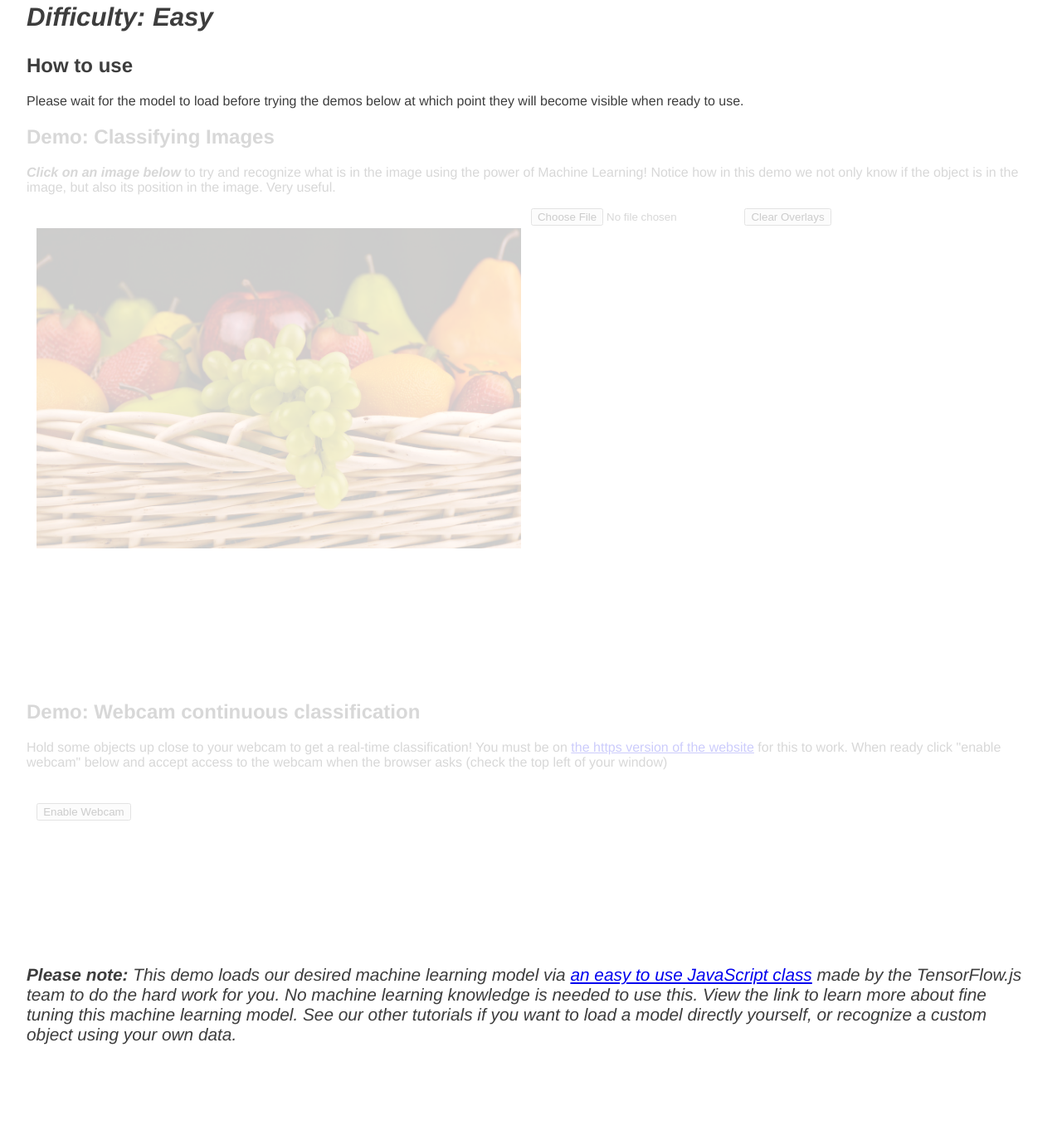
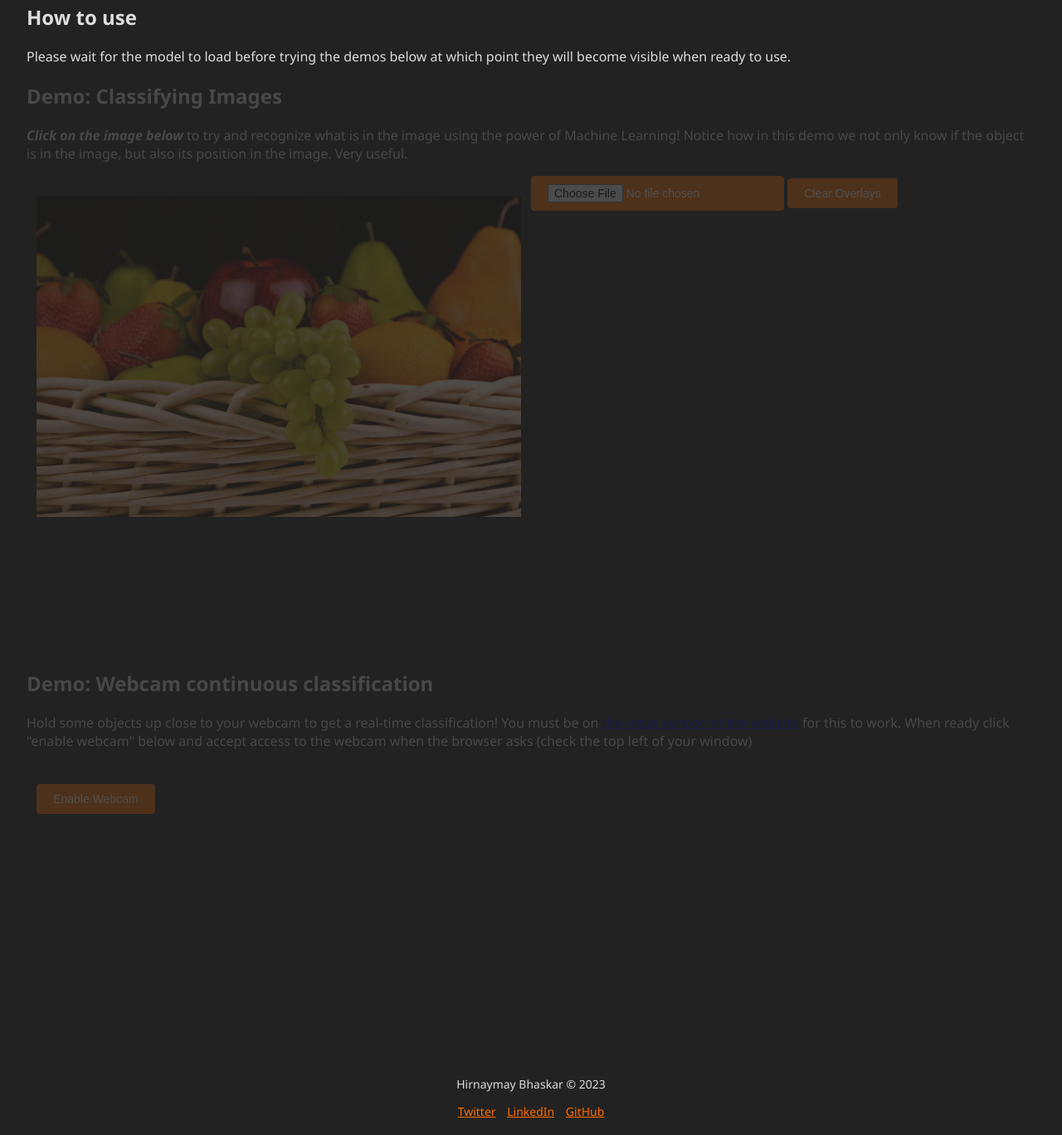
Before and after one commit to octopols/Multiple-Overlapping-Object-Detection, a website: page index.html in a window 1280 px wide. Shown: the part 92-1460 px from the top of the page at 83% size. Before the commit the page ends 1383 px from the top, so only its background shows below. Drawn offline with Linux system fonts and the light colour scheme; a script that the page names is missing.

Commit message:
Versionn 2.0
Made various design fixes and link updates

```diff
--- a/index.html
+++ b/index.html
@@ -11,18 +11,14 @@
     <link rel="stylesheet" href="style.css">
   </head>
   <body>
-    <h1>Multiple object detection using pre trained model in TensorFlow.js</h1>
-
-    <header class="note">
-      <h2>Difficulty: Easy</h2>
-    </header>
+    <h1 class="intro">Multiple object detection using pre trained model in TensorFlow.js</h1>
 
     <h2>How to use</h2>
     <p>Please wait for the model to load before trying the demos below at which point they will become visible when ready to use.</p>
 
     <section id="demos" class="invisible">
       <h2>Demo: Classifying Images</h2>
-      <p><em>Click on an image below</em> to try and recognize what is in the image using the power of Machine Learning! Notice how in this demo we not only know if the object is in the image, but also its position in the image. Very useful.</p>
+      <p><em>Click on the image below </em> to try and recognize what is in the image using the power of Machine Learning! Notice how in this demo we not only know if the object is in the image, but also its position in the image. Very useful.</p>
 
       <input type="file" id="image-input" accept="image/*">
       <button id="clear-button">Clear Overlays</button>
@@ -33,7 +29,7 @@
 
 
       <h2>Demo: Webcam continuous classification</h2>
-      <p>Hold some objects up close to your webcam to get a real-time classification! You must be on <a href="https://codepen.io/jasonmayes/pen/qBEJxgg">the https version of the website</a> for this to work. When ready click "enable webcam" below and accept access to the webcam when the browser asks (check the top left of your window)</p>
+      <p>Hold some objects up close to your webcam to get a real-time classification! You must be on <a href="https://codepen.io/octopols/pen/bGmMeJw">the https version of the website</a> for this to work. When ready click "enable webcam" below and accept access to the webcam when the browser asks (check the top left of your window)</p>
 
       <div id="liveView" class="videoView">
         <button id="webcamButton">Enable Webcam</button>
@@ -41,10 +37,15 @@
       </div>
     </section>
 
-    <footer class="note">
-      <p>
-        <em>Please note:</em> This demo loads our desired machine learning model via <a href="https://github.com/tensorflow/tfjs-models/tree/master/coco-ssd" title="View TensorFlow.js COCO-SSD on our GitHub">an easy to use JavaScript class</a> made by the TensorFlow.js team to do the hard work for you. No machine learning knowledge is needed to use this. View the link to learn more about fine tuning this machine learning model. See our other tutorials if you want to load a model directly yourself, or recognize a custom object using your own data.
-      </p>
+    <footer>
+      <div class="footer-info">
+        <p>Hirnaymay Bhaskar &copy; 2023</p>
+      </div>
+      <div class="social-icons">
+        <a href="https://twitter.com/octopols">Twitter</a>
+        <a href="https://www.linkedin.com/in/hirnaymay/">LinkedIn</a>
+        <a href="https://github.com/octopols">GitHub</a>
+      </div>
     </footer>
 
     <!-- Import TensorFlow.js library -->
--- a/style.css
+++ b/style.css
@@ -1,32 +1,13 @@
-/**
- * @license
- * Copyright 2018 Google LLC. All Rights Reserved.
- * Licensed under the Apache License, Version 2.0 (the "License");
- * you may not use this file except in compliance with the License.
- * You may obtain a copy of the License at
- *
- * http://www.apache.org/licenses/LICENSE-2.0
- *
- * Unless required by applicable law or agreed to in writing, software
- * distributed under the License is distributed on an "AS IS" BASIS,
- * WITHOUT WARRANTIES OR CONDITIONS OF ANY KIND, either express or implied.
- * See the License for the specific language governing permissions and
- * limitations under the License.
- * =============================================================================
- */
+/* Global styles */
+body {
+  font-family: 'Segoe UI', Tahoma, Geneva, Verdana, sans-serif;
+  margin: 2em;
+  color: #ddd;
+  background-color: #222;
+}
 
-/******************************************************
- * Stylesheet by Jason Mayes 2020.
- * Modified by Hirnaymay Bhaskar 2023
- *
- * Got questions? Reach out to me on social:
- * LinkedIn: https://www.linkedin.com/in/hirnaymay/
- *****************************************************/
-
- body {
-    font-family: helvetica, arial, sans-serif;
-    margin: 2em;
-    color: #3D3D3D;
+.intro {
+  text-align: center;
 }
 
 h1 {
@@ -36,6 +17,7 @@
 
 h2 {
   clear: both;
+  color: #ddd;
 }
 
 em {
@@ -45,6 +27,8 @@
 video {
   clear: both;
   display: block;
+  width: 100%;
+  max-width: 600px;
 }
 
 section {
@@ -52,7 +36,8 @@
   transition: opacity 500ms ease-in-out;
 }
 
-  header, footer {
+header,
+footer {
   clear: both;
 }
 
@@ -69,6 +54,7 @@
   font-size: 130%;
 }
 
+/* Demo sections */
 .videoView, .classifyOnClick {
   position: relative;
   float: left;
@@ -102,3 +88,86 @@
 .classifyOnClick img {
   width: 100%;
 }
+
+/* Buttons */
+button {
+  background-color: #FF6F00;
+  color: #fff;
+  border: none;
+  border-radius: 4px;
+  padding: 10px 20px;
+  font-size: 14px;
+  cursor: pointer;
+  transition: background-color 0.3s ease;
+}
+
+button:hover {
+  background-color: #FF8F00;
+}
+
+/* File input */
+input[type="file"] {
+  background-color: #FF6F00;
+  color: #fff;
+  border: none;
+  border-radius: 4px;
+  padding: 10px 20px;
+  font-size: 14px;
+  cursor: pointer;
+  transition: background-color 0.3s ease;
+}
+
+.file-input-wrapper {
+  position: relative;
+  display: inline-block;
+  overflow: hidden;
+}
+
+.choose-file-button {
+  background-color: #FF6F00;
+  color: #fff;
+  border: none;
+  border-radius: 4px;
+  padding: 10px 20px;
+  font-size: 14px;
+  cursor: pointer;
+  transition: background-color 0.3s ease;
+}
+
+.choose-file-button:hover {
+  background-color: #FF8F00;
+}
+
+.file-input-wrapper input[type="file"] {
+  font-size: 100px;
+  position: absolute;
+  left: 0;
+  top: 0;
+  opacity: 0;
+  cursor: pointer;
+}
+
+/* Footer */
+footer {
+  margin-top: 2em;
+  text-align: center;
+  color: #ddd;
+  font-size: 14px;
+}
+
+.footer-info {
+  margin-bottom: 10px;
+}
+
+.social-icons {
+  margin-top: 10px;
+}
+
+.social-icons a {
+  color: #FF6F00;
+  margin: 0 5px;
+}
+
+.social-icons a:hover {
+  color: #FF8F00;
+}
```
Lines whose indentation alone changed are shown as unchanged.
